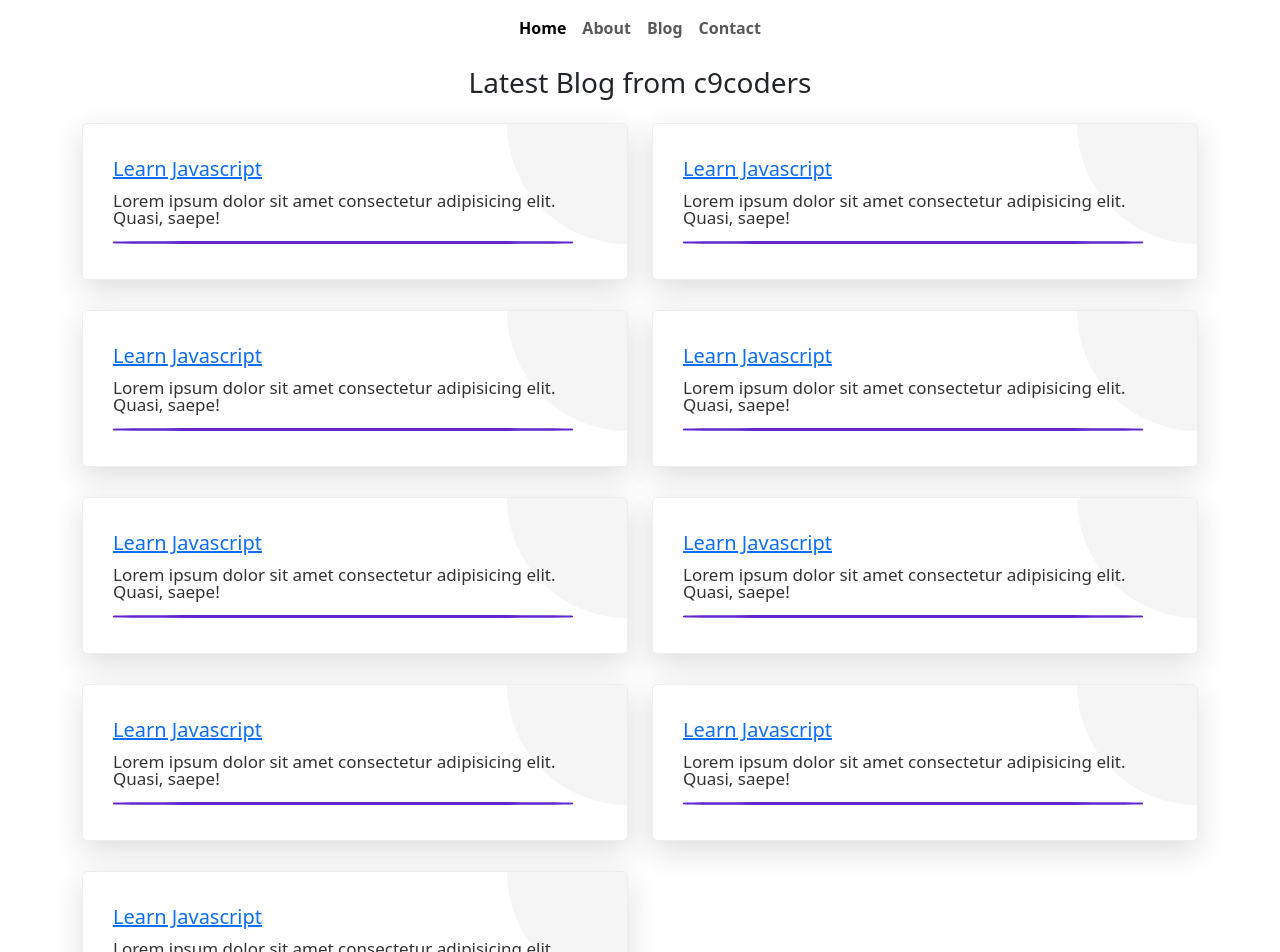
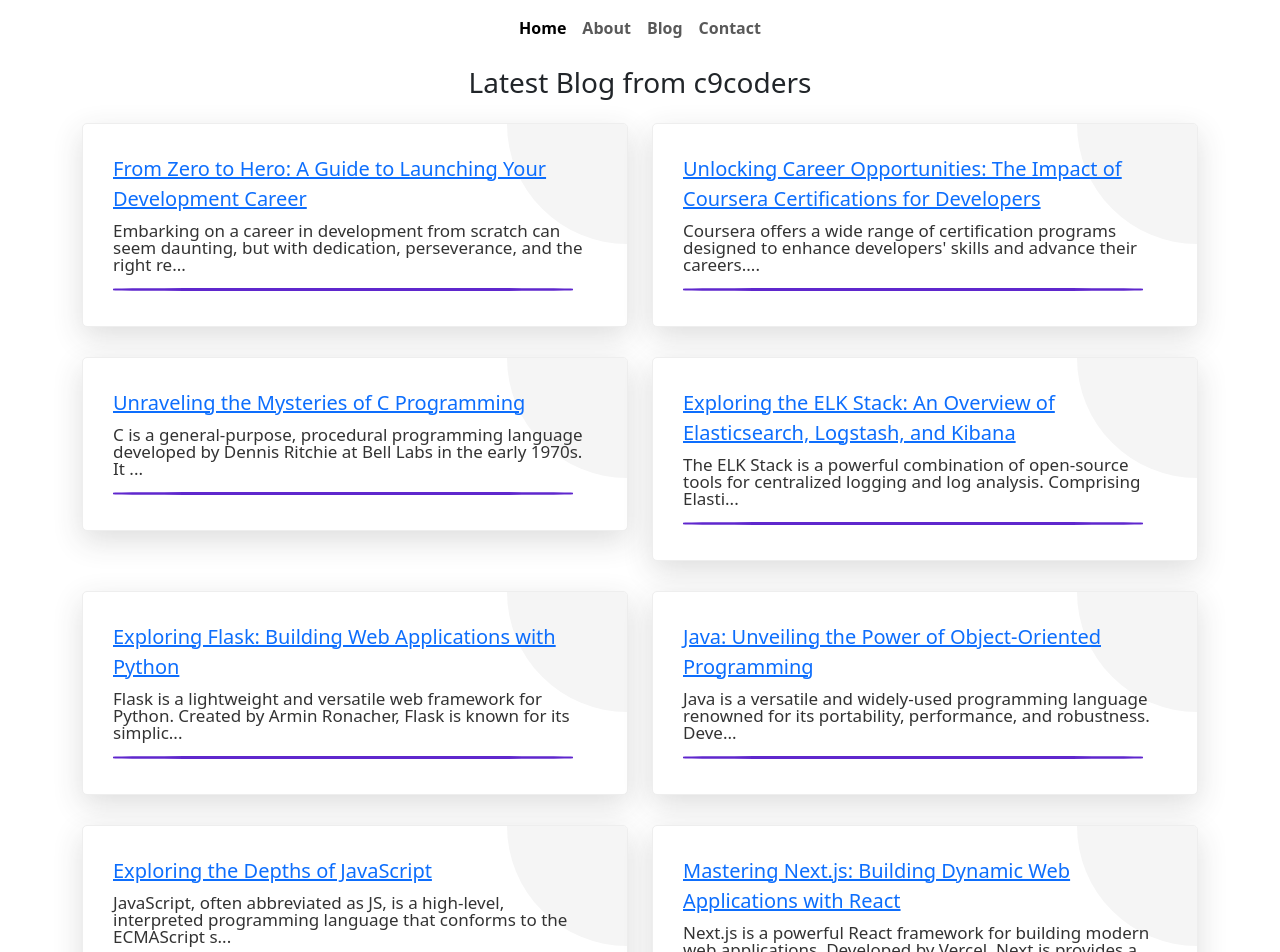
Before and after one commit to c9hariom/coders-blog-nextJS, a Next.js app: page /blog in a window 1280 px wide. Shown: the top 952 px of the page. Built offline with nearby package versions, Linux system fonts and the light colour scheme.

Commit message:
fetched blogs from api and refined blogs api endpoint

```diff
--- a/pages/api/blogs.js
+++ b/pages/api/blogs.js
@@ -8,6 +8,7 @@ export default async function handler(req, res) {
         let data2 = await fs.readFile('blogposts/'+files[i],'utf-8');
         data2 = JSON.parse(data2)
         let temp ={}
+        temp.slug = files[i].slice(0,-5)
         temp.title = data2.title
         temp.content = data2.content
         data.push(temp);
--- a/pages/blog.js
+++ b/pages/blog.js
@@ -1,100 +1,47 @@
-import React from 'react'
+import React, { useEffect, useState } from 'react'
 import styles from '../styles/blog.module.css'
 import Link from 'next/link'
 
 const Blog = () => {
+  const [blogs, setBlogs] = useState(null)
+
+  useEffect(() => {
+    const fetchData = async () => {
+      const response = await fetch('http://localhost:3000/api/blogs/')
+      const data = await response.json()
+      setBlogs(data)
+    }
+    fetchData()
+  }, [])
+
   return (
-
-
-    <div className="container">
+    <div className='container'>
       <div className={` ${styles.center}`}>
         <h3>Latest Blog from c9coders</h3>
       </div>
-        <div className="row">
-            <div className="col-md-6 col-sm-12 col-12 ">
-                <div className="serv-section-2">
-                    <div className="serv-section-2-icon"> <i className="fas fa-gem"></i> </div>
-                    <div className="serv-section-desc">
-                        <h4><Link href="/blogpost/learn-javascript">Learn Javascript</Link></h4>
-                        <h5>Lorem ipsum dolor sit amet consectetur adipisicing elit. Quasi, saepe!</h5> </div>
-                    <div className="section-heading-line-left"></div>
+      <div className='row'>
+        {blogs &&
+          blogs.map((data, index) => {
+            return (
+              <div className='col-md-6 col-sm-12 col-12 ' key={index}>
+                <div className='serv-section-2'>
+                  <div className='serv-section-2-icon'>
+                    {' '}
+                    <i className='fas fa-gem'></i>{' '}
+                  </div>
+                  <div className='serv-section-desc'>
+                    <h4>
+                      <Link href={`/blogpost/${data.slug}`}>{data.title}</Link>
+                    </h4>
+                    <h5>{data.content.slice(0, 120) + '...'}</h5>{' '}
+                  </div>
+                  <div className='section-heading-line-left'></div>
                 </div>
               </div>
-            <div className="col-md-6 col-sm-12 col-12 ">
-                <div className="serv-section-2">
-                    <div className="serv-section-2-icon"> <i className="fas fa-gem"></i> </div>
-                    <div className="serv-section-desc">
-                        <h4><Link href="/blogpost/learn-javascript">Learn Javascript</Link></h4>
-                        <h5>Lorem ipsum dolor sit amet consectetur adipisicing elit. Quasi, saepe!</h5> </div>
-                    <div className="section-heading-line-left"></div>
-                </div>
-            </div>
-            <div className="col-md-6 col-sm-12 col-12 ">
-                <div className="serv-section-2">
-                    <div className="serv-section-2-icon"> <i className="fas fa-gem"></i> </div>
-                    <div className="serv-section-desc">
-                        <h4><Link href="/blogpost/learn-javascript">Learn Javascript</Link></h4>
-                        <h5>Lorem ipsum dolor sit amet consectetur adipisicing elit. Quasi, saepe!</h5> </div>
-                    <div className="section-heading-line-left"></div>
-                </div>
-            </div>
-            <div className="col-md-6 col-sm-12 col-12 ">
-                <div className="serv-section-2">
-                    <div className="serv-section-2-icon"> <i className="fas fa-gem"></i> </div>
-                    <div className="serv-section-desc">
-                        <h4><Link href="/blogpost/learn-javascript">Learn Javascript</Link></h4>
-                        <h5>Lorem ipsum dolor sit amet consectetur adipisicing elit. Quasi, saepe!</h5> </div>
-                    <div className="section-heading-line-left"></div>
-                </div>
-            </div>
-            <div className="col-md-6 col-sm-12 col-12 ">
-                <div className="serv-section-2">
-                    <div className="serv-section-2-icon"> <i className="fas fa-gem"></i> </div>
-                    <div className="serv-section-desc">
-                        <h4><Link href="/blogpost/learn-javascript">Learn Javascript</Link></h4>
-                        <h5>Lorem ipsum dolor sit amet consectetur adipisicing elit. Quasi, saepe!</h5> </div>
-                    <div className="section-heading-line-left"></div>
-                </div>
-            </div>
-            <div className="col-md-6 col-sm-12 col-12 ">
-                <div className="serv-section-2">
-                    <div className="serv-section-2-icon"> <i className="fas fa-gem"></i> </div>
-                    <div className="serv-section-desc">
-                        <h4><Link href="/blogpost/learn-javascript">Learn Javascript</Link></h4>
-                        <h5>Lorem ipsum dolor sit amet consectetur adipisicing elit. Quasi, saepe!</h5> </div>
-                    <div className="section-heading-line-left"></div>
-                </div>
-            </div>
-            <div className="col-md-6 col-sm-12 col-12 ">
-                <div className="serv-section-2">
-                    <div className="serv-section-2-icon"> <i className="fas fa-gem"></i> </div>
-                    <div className="serv-section-desc">
-                        <h4><Link href="/blogpost/learn-javascript">Learn Javascript</Link></h4>
-                        <h5>Lorem ipsum dolor sit amet consectetur adipisicing elit. Quasi, saepe!</h5> </div>
-                    <div className="section-heading-line-left"></div>
-                </div>
-            </div>
-            <div className="col-md-6 col-sm-12 col-12 ">
-                <div className="serv-section-2">
-                    <div className="serv-section-2-icon"> <i className="fas fa-gem"></i> </div>
-                    <div className="serv-section-desc">
-                        <h4><Link href="/blogpost/learn-javascript">Learn Javascript</Link></h4>
-                        <h5>Lorem ipsum dolor sit amet consectetur adipisicing elit. Quasi, saepe!</h5> </div>
-                    <div className="section-heading-line-left"></div>
-                </div>
-            </div>
-            <div className="col-md-6 col-sm-12 col-12 ">
-                <div className="serv-section-2">
-                    <div className="serv-section-2-icon"> <i className="fas fa-gem"></i> </div>
-                    <div className="serv-section-desc">
-                        <h4><Link href="/blogpost/learn-javascript">Learn Javascript</Link></h4>
-                        <h5>Lorem ipsum dolor sit amet consectetur adipisicing elit. Quasi, saepe!</h5> </div>
-                    <div className="section-heading-line-left"></div>
-                </div>
-            </div>
+            )
+          })}
       </div>
       <style jsx>{`
-
         // .section-block-grey {
         //     padding: 90px 0px 90px 0px;
         //     background-color: #f9f9f9;
@@ -116,7 +63,7 @@ const Blog = () => {
           top: 0;
           right: 0px;
           z-index: 0;
-      content: " ";
+          content: ' ';
           width: 120px;
           height: 120px;
           background: #f5f5f5;
@@ -162,8 +109,6 @@ const Blog = () => {
           margin-top: 15px;
           margin-bottom: 5px;
         }
-
-
       `}</style>
     </div>
   )
```
Lines whose indentation alone changed are shown as unchanged.
